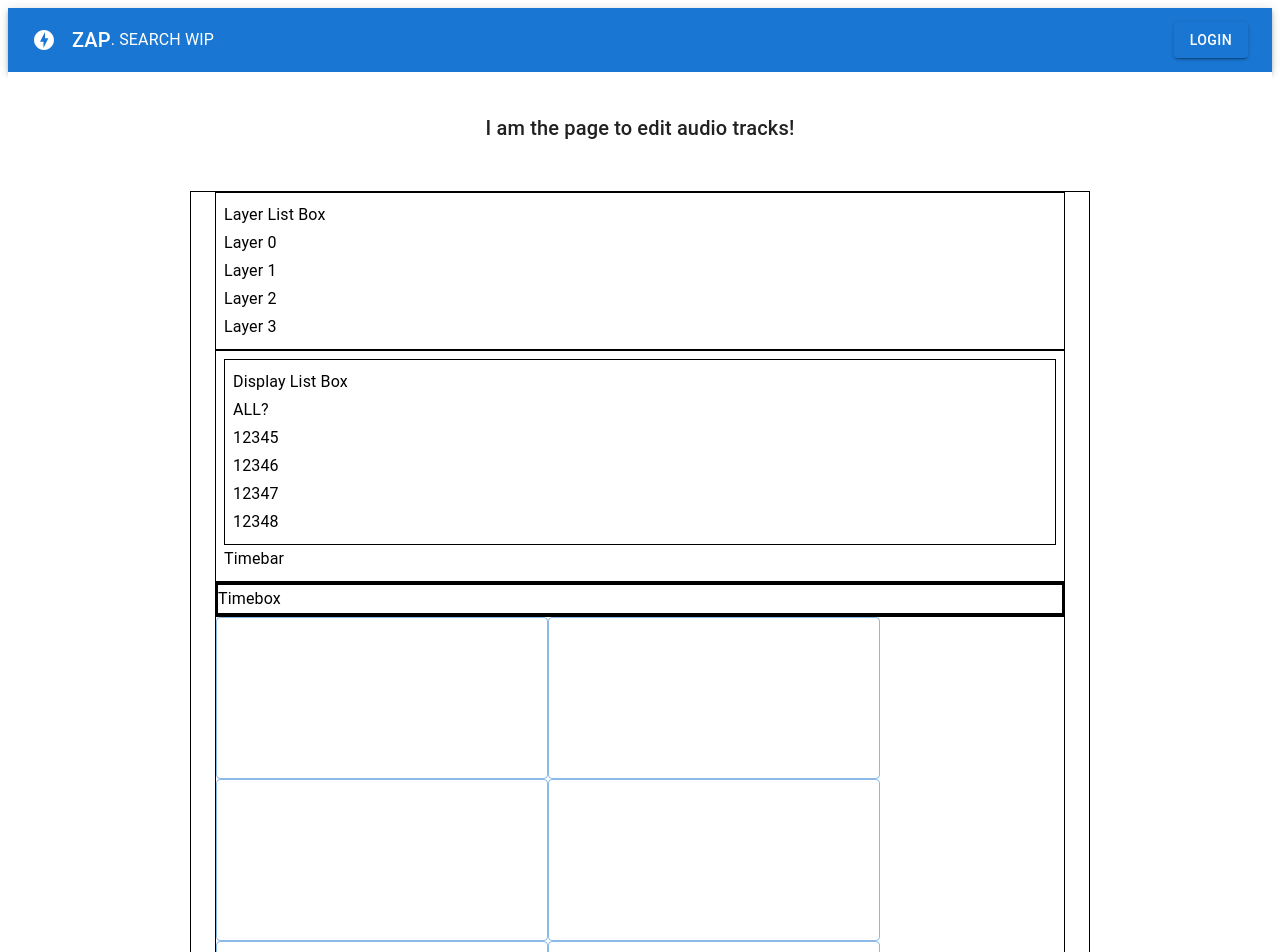
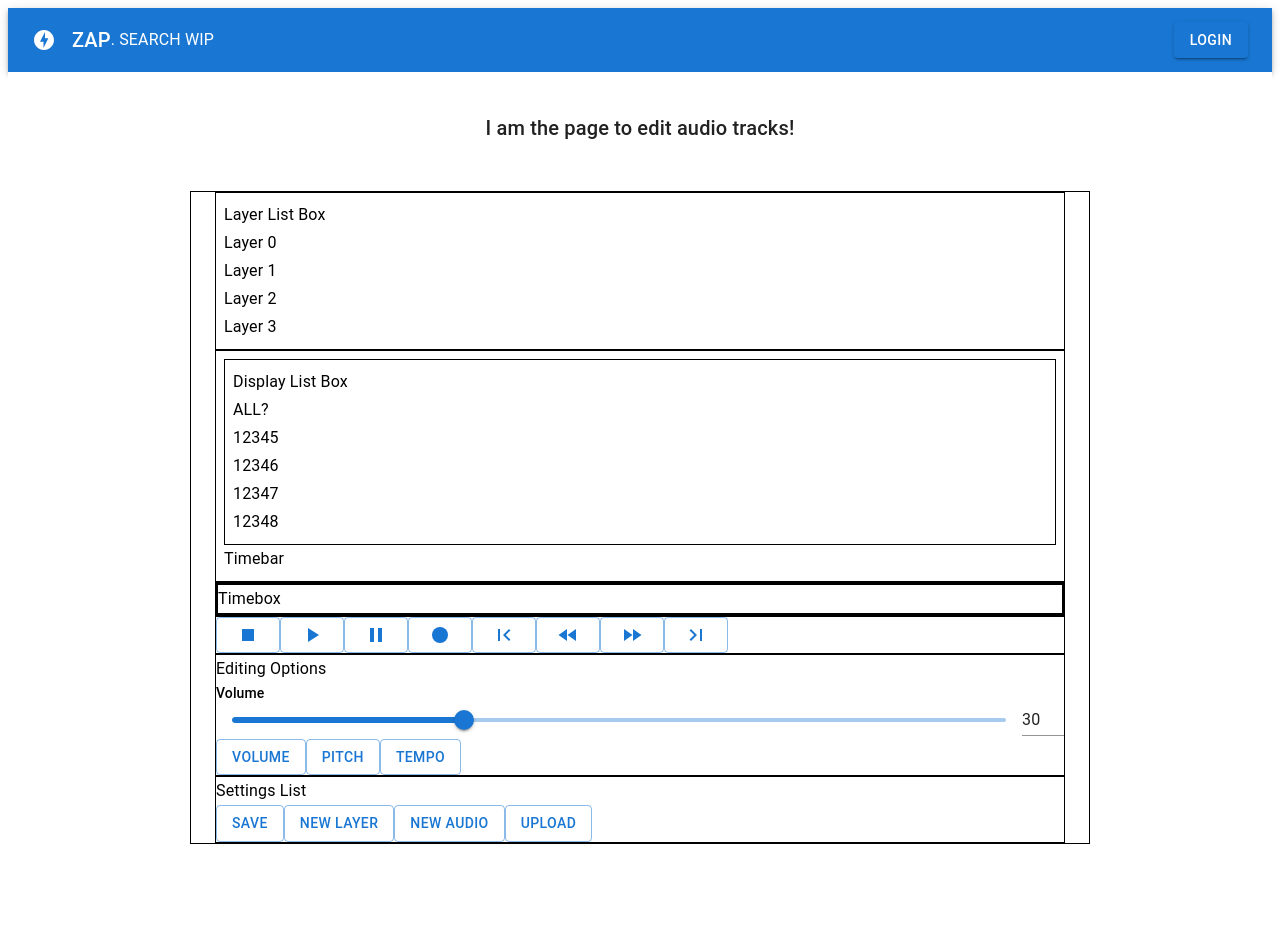
Before and after one commit to rpp-boc-spectre/BlueOcean, a React app: page /edit in a window 1280 px wide. Shown: the top 952 px of the page. After the commit the page ends 852 px from the top, so only its background shows below. Built offline with nearby package versions, Linux system fonts and the light colour scheme; the HTML template or start-up script is replaced by a standard one.

Commit message:
all components exist; editor sliders look good

```diff
--- a/client/src/components/Editor.jsx
+++ b/client/src/components/Editor.jsx
@@ -5,6 +5,8 @@ import DisplayList from './editorComponents/DisplayList.jsx';
 import LayerList from './editorComponents/LayerList.jsx';
 import Timebox from './editorComponents/Timebox.jsx';
 import TimeControlBox from './editorComponents/TimeControlBox.jsx';
+import SettingsList from './editorComponents/SettingsList.jsx';
+import AudioEditList from './editorComponents/AudioEditList.jsx';
 
 import { AppBar, Box, Button, Container, CssBaseline, Menu, MenuItem, Toolbar, Typography } from '@mui/material'
 import { OfflineBolt } from '@mui/icons-material';
@@ -66,6 +68,8 @@ export default function Editor() {
           <DisplayList layers={layers} />
           <Timebox />
           <TimeControlBox />
+          <AudioEditList />
+          <SettingsList />
         </Container>
       </main>
     </>
--- a/client/src/components/editorComponents/AudioEditBox.jsx
+++ b/client/src/components/editorComponents/AudioEditBox.jsx
@@ -0,0 +1,67 @@
+import React from 'react';
+
+import { styled } from '@mui/material/styles';
+import Box from '@mui/material/Box';
+import Grid from '@mui/material/Grid';
+import Typography from '@mui/material/Typography';
+import Slider from '@mui/material/Slider';
+import MuiInput from '@mui/material/Input';
+
+const Input = styled(MuiInput)`
+  width: 42px;
+`;
+
+const AudioEditBox = (props) => {
+  // put current saved/stateful value here  v
+  const [value, setValue] = React.useState(30);
+
+  const handleSliderChange = (event, newValue) => {
+    setValue(newValue);
+  };
+
+  const handleInputChange = (event) => {
+    setValue(event.target.value === '' ? '' : Number(event.target.value));
+  };
+
+  const handleBlur = () => {
+    if (value < 0) {
+      setValue(0);
+    } else if (value > 100) {
+      setValue(100);
+    }
+  };
+
+  return (
+    <Box>
+      <Typography variant='subtitle2'>{props.active}</Typography>
+      <Grid container spacing={2} alignItems="center">
+        <Grid item>
+        </Grid>
+        <Grid item xs>
+          <Slider
+            value={typeof value === 'number' ? value : 0}
+            onChange={handleSliderChange}
+            aria-labelledby="input-slider"
+          />
+        </Grid>
+        <Grid item>
+          <Input
+            value={value}
+            size="small"
+            onChange={handleInputChange}
+            onBlur={handleBlur}
+            inputProps={{
+              step: 10,
+              min: 0,
+              max: 100,
+              type: 'number',
+              'aria-labelledby': 'input-slider',
+            }}
+          />
+        </Grid>
+      </Grid>
+    </Box>
+  );
+};
+
+export default AudioEditBox;
--- a/client/src/components/editorComponents/AudioEditButton.jsx
+++ b/client/src/components/editorComponents/AudioEditButton.jsx
@@ -0,0 +1,12 @@
+import React from 'react';
+
+import { Button } from '@mui/material';
+
+const AudioEditButton = (props) => {
+  const target = props.option.name;
+  return (
+    <Button variant='outlined' onClick={props.option.handler}>{target}</Button>
+  );
+};
+
+export default AudioEditButton;
--- a/client/src/components/editorComponents/AudioEditList.jsx
+++ b/client/src/components/editorComponents/AudioEditList.jsx
@@ -0,0 +1,72 @@
+import React from 'react';
+import AudioEditBox from './AudioEditBox.jsx';
+import AudioEditButton from './AudioEditButton.jsx';
+
+import { Box, Typography } from '@mui/material';
+
+/*
+Actual editing options and their respective functions subject to change, and their
+handlers might need to be moved to the Editor component to properly interact with
+everything else and be passed down as props, but for now, they live here
+*/
+
+
+
+class AudioEditList extends React.Component {
+  constructor(props) {
+    super(props);
+    this.state = {
+      activeOption: 'Volume',
+      userType: 'Free'
+    };
+    this.editPitch = this.editPitch.bind(this);
+    this.editTempo = this.editTempo.bind(this);
+    this.editVolume = this.editVolume.bind(this);
+  }
+
+  // functions just for switching "active editing option"
+  editPitch = () => {
+    console.log('CLICKED PITCH');
+    console.log('THIS', this);
+    this.setState({activeOption: 'Pitch'});
+  }
+
+  editTempo = () => {
+    console.log('CLICKED TEMPO');
+    this.setState({activeOption: 'Tempo'});
+  }
+
+  editVolume = () => {
+    console.log('CLICKED VOLUME');
+    this.setState({activeOption: 'Volume'});
+  }
+
+  freeOptions = [
+    {name: 'Volume', handler: this.editVolume},
+    {name: 'Pitch', handler: this.editPitch},
+    {name: 'Tempo', handler: this.editTempo},
+  ];
+
+  render() {
+    // logic for allowing paid users more features
+    let options;
+    if (this.state.userType === 'Free') {
+      options = this.freeOptions;
+    }
+    let active = this.state.activeOption;
+    console.log('ACTIVE', active);
+    return (
+      <>
+        <Box sx={{ border: 1}}>
+          <Typography variant='subtitle1'>Editing Options</Typography>
+          <AudioEditBox active={this.state.activeOption}/>
+          {options.map((option, index) => {
+            return (<AudioEditButton key={index} option={option} />);
+          })}
+        </Box>
+      </>
+    );
+  }
+};
+
+export default AudioEditList;
--- a/client/src/components/editorComponents/SettingsButton.jsx
+++ b/client/src/components/editorComponents/SettingsButton.jsx
@@ -0,0 +1,12 @@
+import React from 'react';
+
+import { Button } from '@mui/material';
+
+const SettingsButton = (props) => {
+  const target = props.setting.name;
+  return (
+    <Button variant='outlined' onClick={props.setting.handler}>{target}</Button>
+  );
+};
+
+export default SettingsButton;
--- a/client/src/components/editorComponents/SettingsList.jsx
+++ b/client/src/components/editorComponents/SettingsList.jsx
@@ -0,0 +1,45 @@
+import React from 'react';
+import SettingsButton from './SettingsButton.jsx';
+
+import { Box, Typography } from '@mui/material';
+
+/*
+Actual settings and their respective functions subject to change, and their
+handlers might need to be moved to the Editor component to properly interact with
+everything else and be passed down as props, but for now, they live here
+*/
+
+const saveHandler = () => {
+  console.log('CLICKED SAVE');
+}
+const newLayerHandler = () => {
+  console.log('CLICKED NEW LAYER');
+}
+const newAudioHandler = () => {
+  console.log('CLICKED NEW AUDIO');
+}
+const uploadHandler = () => {
+  console.log('CLICKED UPLOAD');
+}
+
+const settingsArray = [
+  {name: 'Save', handler: saveHandler},
+  {name: 'New Layer', handler: newLayerHandler},
+  {name: 'New Audio', handler: newAudioHandler},
+  {name: 'Upload', handler: uploadHandler}
+];
+
+const SettingsList = () => {
+  return (
+    <>
+      <Box sx={{ border: 1}}>
+        <Typography variant='subtitle1'>Settings List</Typography>
+        {settingsArray.map((setting, index) => {
+          return (<SettingsButton key={index} setting={setting} />);
+        })}
+      </Box>
+    </>
+  );
+};
+
+export default SettingsList;
--- a/client/src/components/editorComponents/TimeControlButton.jsx
+++ b/client/src/components/editorComponents/TimeControlButton.jsx
@@ -10,23 +10,39 @@ import FastRewindIcon from '@mui/icons-material/FastRewind';
 import FirstPageIcon from '@mui/icons-material/FirstPage';
 import LastPageIcon from '@mui/icons-material/LastPage';
 
-const icons = {
-  'Stop': StopIcon,
-  'Play': PlayArrowIcon,
-  'Pause': PauseIcon,
-  'Reocrd': FiberManualRecordIcon,
-  'Beginning': FirstPageIcon,
-  'Rewind': FastRewindIcon,
-  'FastForward': FastForwardIcon,
-  'End': LastPageIcon
-};
 
+/* attempted to use an object and have the code look up each button name and
+   pick the right icon, but it wasn't working. so I just brute forced it, sorry */
 const TimeControlButton = (props) => {
-  const icon = icons[props.button.name];
-  console.log('ICON', icon)
+  const target = props.button.name;
+  let button;
+  if (target === 'Stop') {
+    button = <Button variant='outlined' onClick={props.button.handler}><StopIcon /></Button>
+  }
+  if (target === 'Play') {
+    button = <Button variant='outlined' onClick={props.button.handler}><PlayArrowIcon /></Button>
+  }
+  if (target === 'Pause') {
+    button = <Button variant='outlined' onClick={props.button.handler}><PauseIcon /></Button>
+  }
+  if (target === 'Record') {
+    button = <Button variant='outlined' onClick={props.button.handler}><FiberManualRecordIcon /></Button>
+  }
+  if (target === 'Beginning') {
+    button = <Button variant='outlined' onClick={props.button.handler}><FirstPageIcon /></Button>
+  }
+  if (target === 'Rewind') {
+    button = <Button variant='outlined' onClick={props.button.handler}><FastRewindIcon /></Button>
+  }
+  if (target === 'End') {
+    button = <Button variant='outlined' onClick={props.button.handler}><LastPageIcon /></Button>
+  }
+  if (target === 'FastForward') {
+    button = <Button variant='outlined' onClick={props.button.handler}><FastForwardIcon /></Button>
+  }
   return (
     <>
-      <Button variant='outlined'><svg data-testid={icon}></svg></Button>
+      {button}
     </>
   );
 };
```
